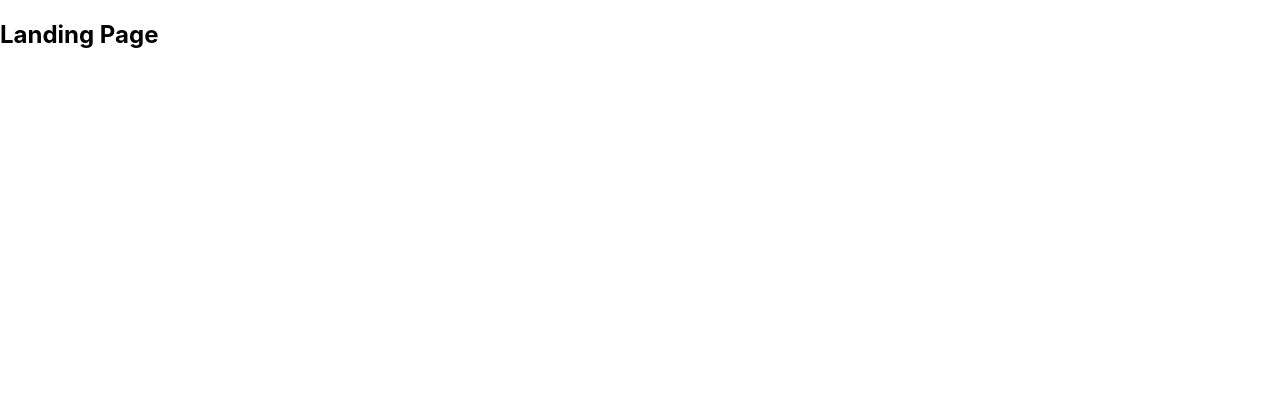
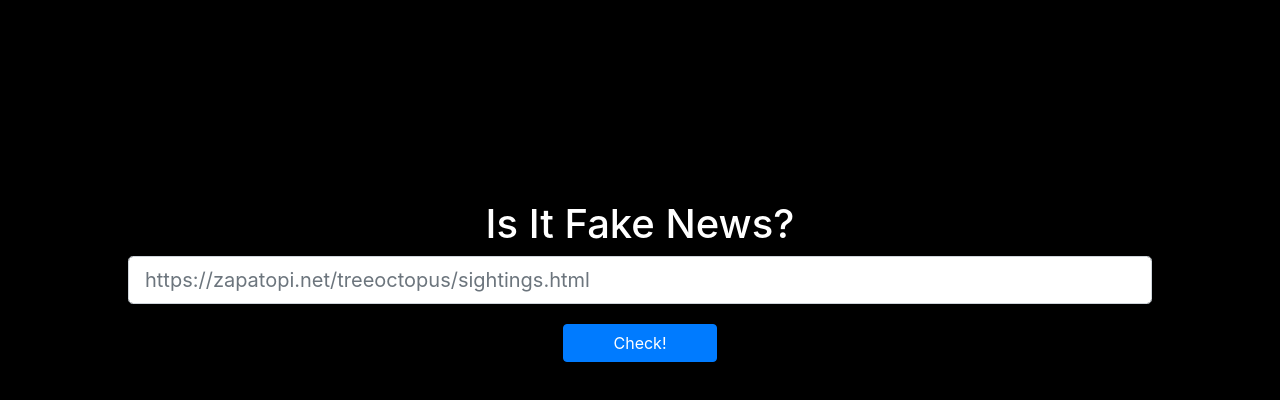
Before and after one commit to luciancahil/HTNE, a React (Create React App) app in the folder htne-fe/: page / in a window 1280 px wide. Shown: the top 400 px of the page. Built offline with nearby package versions, Linux system fonts and the light colour scheme.

Commit message:
added landing page aesthetics

```diff
--- a/htne-fe/src/App.css
+++ b/htne-fe/src/App.css
@@ -1,5 +1,5 @@
-.App {
-  text-align: center;
+* {
+  background: black;
 }
 
 .App-logo {
@@ -13,14 +13,23 @@
   }
 }
 
+#content{
+  width:80%;
+  margin:auto;
+  padding-top: 200px;
+  top: 50%;
+}
+
+
+#submit-button{
+  display: block;
+  margin: 0 auto;
+  width: 15%;
+  margin-top: 20px;
+}
+
 .App-header {
-  background-color: #282c34;
-  min-height: 100vh;
-  display: flex;
-  flex-direction: column;
-  align-items: center;
-  justify-content: center;
-  font-size: calc(10px + 2vmin);
+  text-align: center;
   color: white;
 }
 
--- a/htne-fe/src/App.js
+++ b/htne-fe/src/App.js
@@ -1,10 +1,11 @@
-import logo from './logo.svg';
 import './App.css';
 import Main from './Components/Main.component'
 
 function App() {
   return (
-    <Main/>
+    <div className = "App">
+      <Main/>
+    </div>
   );
 }
 
--- a/htne-fe/src/Components/Landing.component.js
+++ b/htne-fe/src/Components/Landing.component.js
@@ -1,10 +1,24 @@
 import React from 'react';
+import 'bootstrap/dist/css/bootstrap.min.css'
+import {Form, Button} from 'react-bootstrap';
 
-class Userinfo extends React.Component {
+class Landing extends React.Component {
   render() {
-    return <h2>Landing Page</h2>;
+    return(
+        <div id = "Landing Page">
+            <h1 className = "App-header">Is It Fake News?</h1>
+            <Form>
+                    <Form.Control id = "url-entry" size="lg" type="text" placeholder="https://zapatopi.net/treeoctopus/sightings.html" />
+            </Form>
+            <div id = "button-outer">
+                <Button id = "submit-button" variant="primary" type="submit">
+                    Check!
+                </Button>
+            </div>
+        </div>
+    )
   }
 }
 
 
-export default Userinfo;
+export default Landing;
--- a/htne-fe/src/Components/Main.component.js
+++ b/htne-fe/src/Components/Main.component.js
@@ -1,5 +1,5 @@
 import React from 'react';
-import { BrowserRouter as Router, Route, Link } from "react-router-dom";
+import { BrowserRouter as Router, Route } from "react-router-dom";
 
 import Landing from "./Landing.component";
 import Data from "./Data.component";
@@ -8,10 +8,12 @@ import Data from "./Data.component";
 class Userinfo extends React.Component {
   render() {
     return (
-      <Router>
-        <Route path="/" exact render={(props) => <Landing/>} />
-        <Route path="/data" render={(props) => <Data/>} />
-      </Router>
+      <div id = "content">
+        <Router>
+          <Route path="/" exact render={(props) => <Landing/>} />
+          <Route path="/data" render={(props) => <Data/>} />
+        </Router>
+      </div>
 
     )
   }
```
Also changed, not shown: 1 other file (tests, documents, lock files or other folders).
